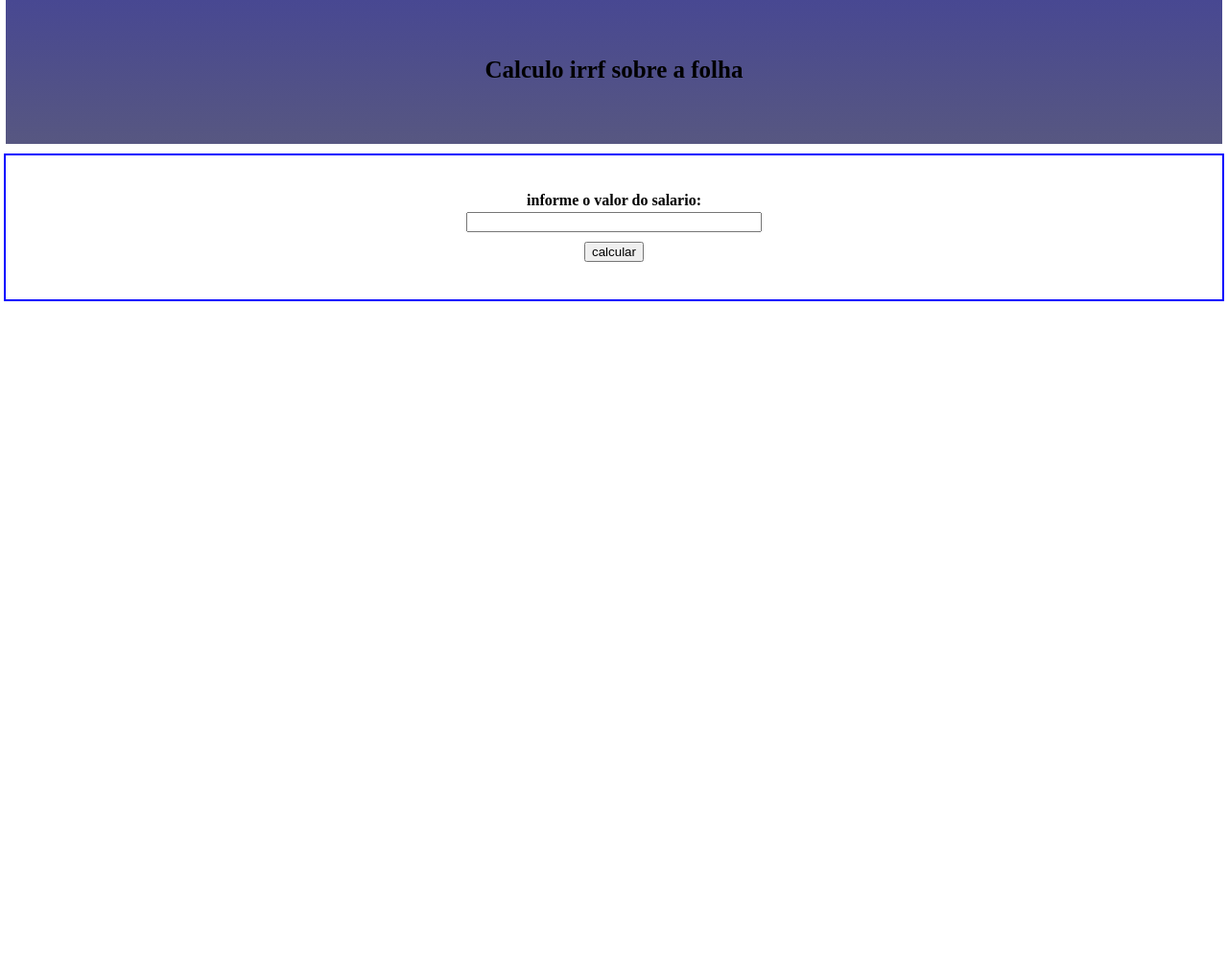
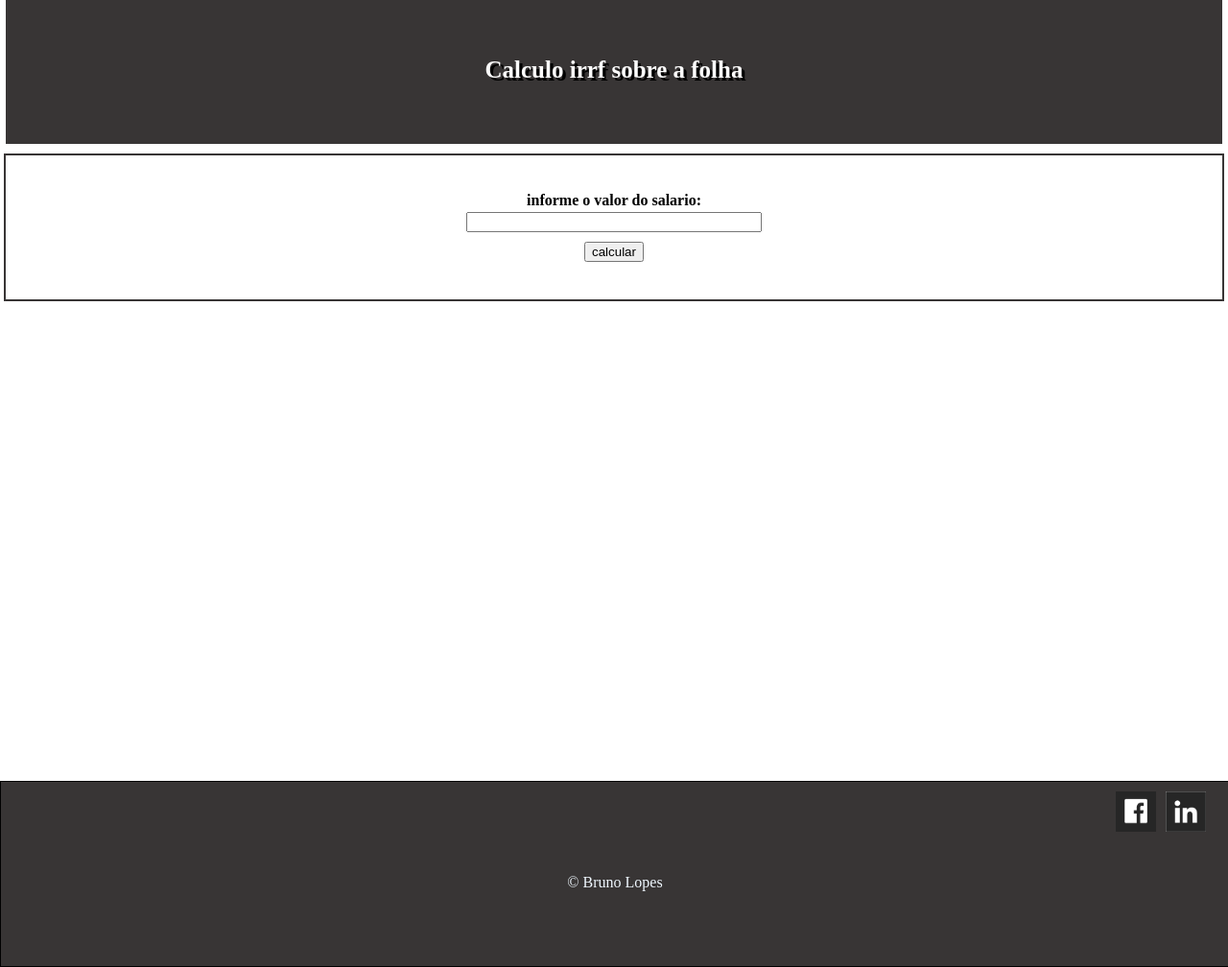
Before and after one commit to brunojyyh/Calculo_folha_de_pagamento, a plain HTML site: page index.html in a window 1280 px wide. Shown: the whole page at 96% size. Before the commit the page ends 800 px from the top, so only its background shows below. Drawn offline with Linux system fonts and the light colour scheme.

Commit message:
version 0.2

```diff
--- a/calculo.js
+++ b/calculo.js
@@ -3,7 +3,11 @@ function calcular(){
     let salario1 = Number(salario.value)
     var resultado = document.getElementById("resultado");
     if(salario.value.length > 0) {
-        resultado.innerHTML =  `o seu salario é: ${salario1 + 5000}`
+        if (salario1 <= 1100) {
+            resultado.innerHTML = ` A aliquota de inss  para o seu salario é 7,5% <br> <br> o salario liquido = ${salario1 - (salario1 * 0.075) }`
+        } else if (salario1 >= 1100.01 || salario1 <= 2203.48) {
+            resultado.innerHTML = `A aliquota de inss  para o seu salario é 9% <br> <br> Salario liquido = ${salario1 - (salario1 * 0.09)} `
+        }
     }else {
         window.alert('salario nao informado')
     }
--- a/index.html
+++ b/index.html
@@ -6,6 +6,7 @@
     <meta name="viewport" content="width=device-width, initial-scale=1.0">
     <link rel="stylesheet" href="reset.css">
     <link rel="stylesheet" href="style.css">
+    <link rel="shortcut icon" href="imagens/favico.ico" type="image/x-icon">
     <title>calculo irrf</title>
 </head>
 <body>
@@ -25,6 +26,21 @@
 
 
     </main>
+    <footer class="rodape">
+        <div class="rodape-conteudo">
+            <ul class="lista-social">
+                <li class="social">
+                    <a href="https://web.facebook.com/?_rdc=1&_rdr"  rel="link-facebook" class="logo-facebook"><img src="imagens/facebook-icon.png" style="width: 42px; height: 42px;" alt="logo facebook"></a>
+                </li>
+                <li class="social">
+                    <a href="https://www.linkedin.com/feed/"><img style="width: 42px; height: 42px;" src="imagens/linkedin-icon.png" alt="logo-linkedin"></a>
+                </li>
+            </ul>
+
+        </div>
+        <p class="direitos">&copy; Bruno Lopes </p>
+    </footer>
     <script src="calculo.js"></script>
+
 </body>
 </html>
--- a/style.css
+++ b/style.css
@@ -2,7 +2,8 @@ header{
     width: 100%    ;
     height: 150px;
     margin: 0 auto;
-    background: linear-gradient(rgb(72, 72, 146),rgb(87, 87, 129));
+    background-color: rgb(56, 53, 53);
+    text-shadow: 0.2em 0.2em black;
 }
 
 
@@ -11,6 +12,8 @@ header h1 {
     text-align: center;
     font-weight: bold;
     font-size: 25px;
+    color: #fdfdfd;
+    text-shadow: 50px;
 }
 .caixa {
     display: flex;
@@ -39,6 +42,40 @@ header h1 {
     margin: 10px 0 4px 0;
 }
 
+#resultado {
+    font-size: 20px;
+}
+
+.rodape  {
+    width: 100%;
+    height: 12rem;
+    border: 1px solid black;
+    margin: auto;
+    background-color: rgb(56, 53, 53);
+}
+.rodape-conteudo {
+    height: auto;
+    display: flex;
+    align-items: center;
+    justify-content: flex-end;
+}
+.direitos {
+    color: aliceblue;
+    display: flex;
+    align-items: center;
+    justify-content: center;
+    height: 100px;
+}
+.lista-social {
+    display: flex;
+    width: 10%;
+    margin-top: 10px;
+
+}
+.social {
+    margin-left: 10px;
+}
+
 @media(min-width: 0px) {
 .topo {
     width: 99%;
@@ -46,6 +83,7 @@ header h1 {
 .caixa {
     width: 99%;
     height: 150px;
-    border: 2px solid blue;
+    border: 2px solid rgb(56, 53, 53);
+    margin-bottom: 500px;
 }
 }
```
Also changed, not shown: imagens/facebook-icon.png (added), imagens/favico.ico (added), imagens/linkedin-icon.png (added).
